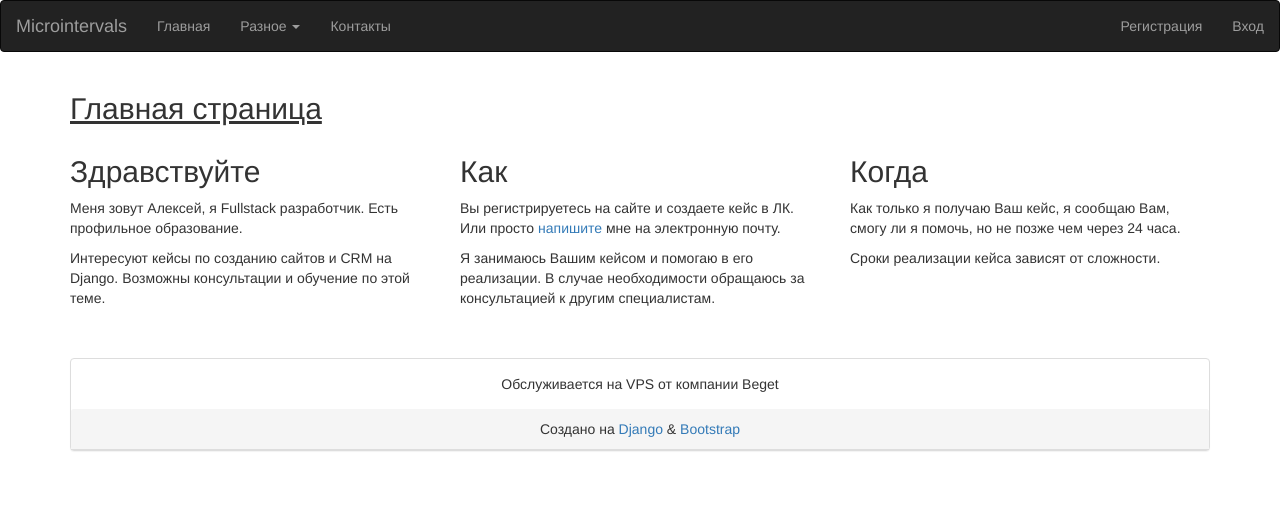
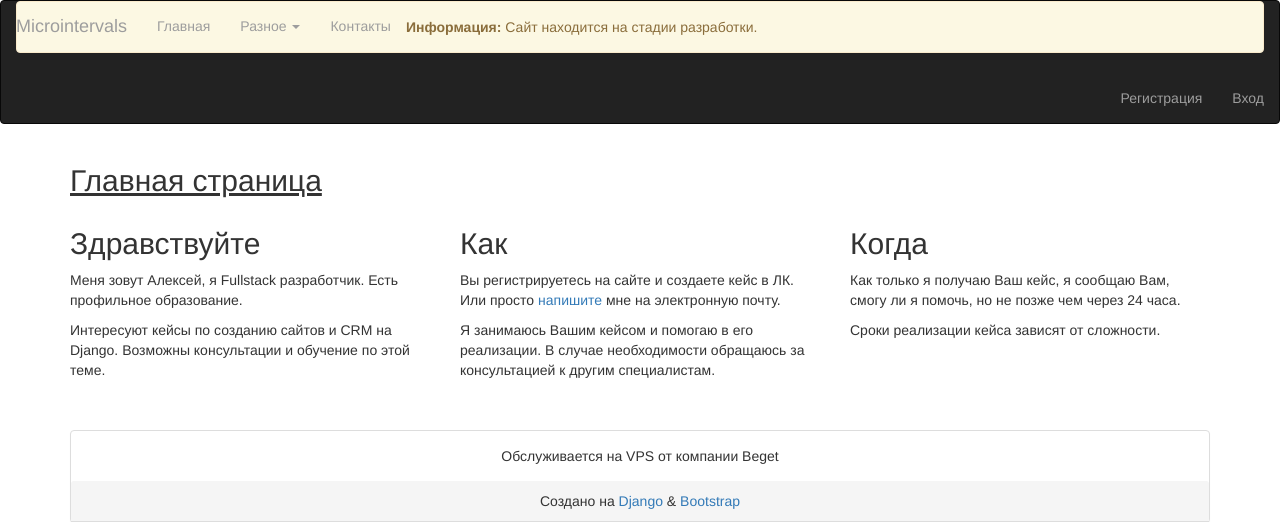
Before and after one commit to alexey-zhukov-git/mi-django, a Django app: template main/templates/main/home.html in a window 1280 px wide. Shown: the top 522 px of the page. Run offline with Django 3.2, Linux system fonts and the light colour scheme; the template is opened without the code that fills it, so the values that code supplies are empty; some libraries are stand-ins or nearby versions.

Commit message:
Добавил инфо

```diff
--- a/main/templates/main/base.html
+++ b/main/templates/main/base.html
@@ -34,6 +34,9 @@
                 <li><a href="/contacts">Контакты</a></li>
             </ul>
 
+            <div class="alert alert-warning">
+                <strong>Информация:</strong> Сайт находится на стадии разработки.
+            </div>
 
                 {% if user.is_authenticated %}
                 <ul class="nav navbar-nav navbar-right">
```
